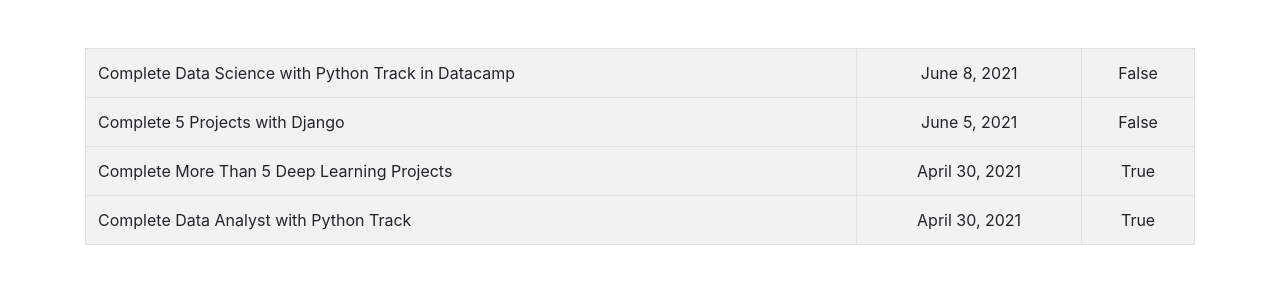
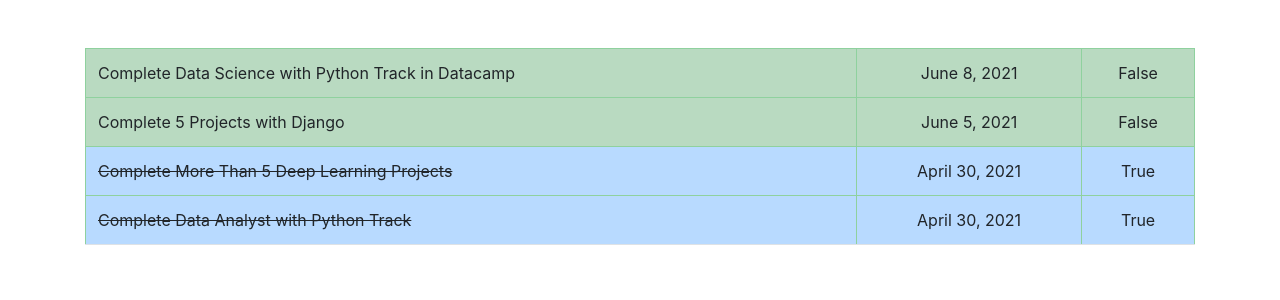
Before and after one commit to farhan1503001/Django_To-do-App, a Django app: page / in a window 1280 px wide. Shown: the part 56-356 px from the top of the page. Run offline with Django 3.2, Linux system fonts and the light colour scheme; data comes from the database, SQL or seed files in the repository; both versions use the stored data as it was after the commit.

Commit message:
Css addition

```diff
--- /dev/null
+++ b/static/js/images/css/mystyle.css
@@ -0,0 +1,3 @@
+.striker{
+    text-decoration: line-through;
+}
--- a/todo_app/settings.py
+++ b/todo_app/settings.py
@@ -11,7 +11,7 @@
 """
 
 from pathlib import Path
-
+import os
 # Build paths inside the project like this: BASE_DIR / 'subdir'.
 BASE_DIR = Path(__file__).resolve().parent.parent
 
@@ -119,6 +119,9 @@
 # https://docs.djangoproject.com/en/3.2/howto/static-files/
 
 STATIC_URL = '/static/'
+STATICFILES_DIRS=[
+    os.path.join(BASE_DIR,'static')
+]
 
 # Default primary key field type
 # https://docs.djangoproject.com/en/3.2/ref/settings/#default-auto-field
--- a/todolist/templates/base.html
+++ b/todolist/templates/base.html
@@ -1,3 +1,4 @@
+{% load static %}
 <!doctype html>
 <html lang="en">
   <head>
@@ -7,7 +8,7 @@
 
     <!-- Bootstrap CSS -->
     <link rel="stylesheet" href="https://cdn.jsdelivr.net/npm/bootstrap@4.6.0/dist/css/bootstrap.min.css" integrity="sha384-B0vP5xmATw1+K9KRQjQERJvTumQW0nPEzvF6L/Z6nronJ3oUOFUFpCjEUQouq2+l" crossorigin="anonymous">
-
+    <link rel="stylesheet" href="{% static 'css/mystyle.css' %}">
     <title>Hello, world!</title>
   </head>
   <body>
--- a/todolist/templates/home.html
+++ b/todolist/templates/home.html
@@ -3,13 +3,21 @@
 
 {% block content %}
     {% if allitems %}
-         <table class= "table table-striped table table-bordered">
+         <table class= "table table-striped table-success table-bordered">
              {% for work in allitems %}
-                <tr>
-                   <td>{{work.item}}</td>
-                   <td><center>{{work.date}}</center></td>
-                   <td><center>{{work.completed}}</center></td>
-                <tr>
+                {% if work.completed %}
+                    <tr class='table-primary'>
+                     <td class="striker">{{work.item}}</td>
+                     <td><center>{{work.date}}</center></td>
+                     <td><center>{{work.completed}}</center></td>
+                    <tr>
+                {% else %}
+                    <tr>
+                     <td>{{work.item}}</td>
+                     <td><center>{{work.date}}</center></td>
+                     <td><center>{{work.completed}}</center></td>
+                    <tr>
+                {% endif %}
               {% endfor %}
          <table>
     {% endif %}
```
Also changed, not shown: db.sqlite3.
